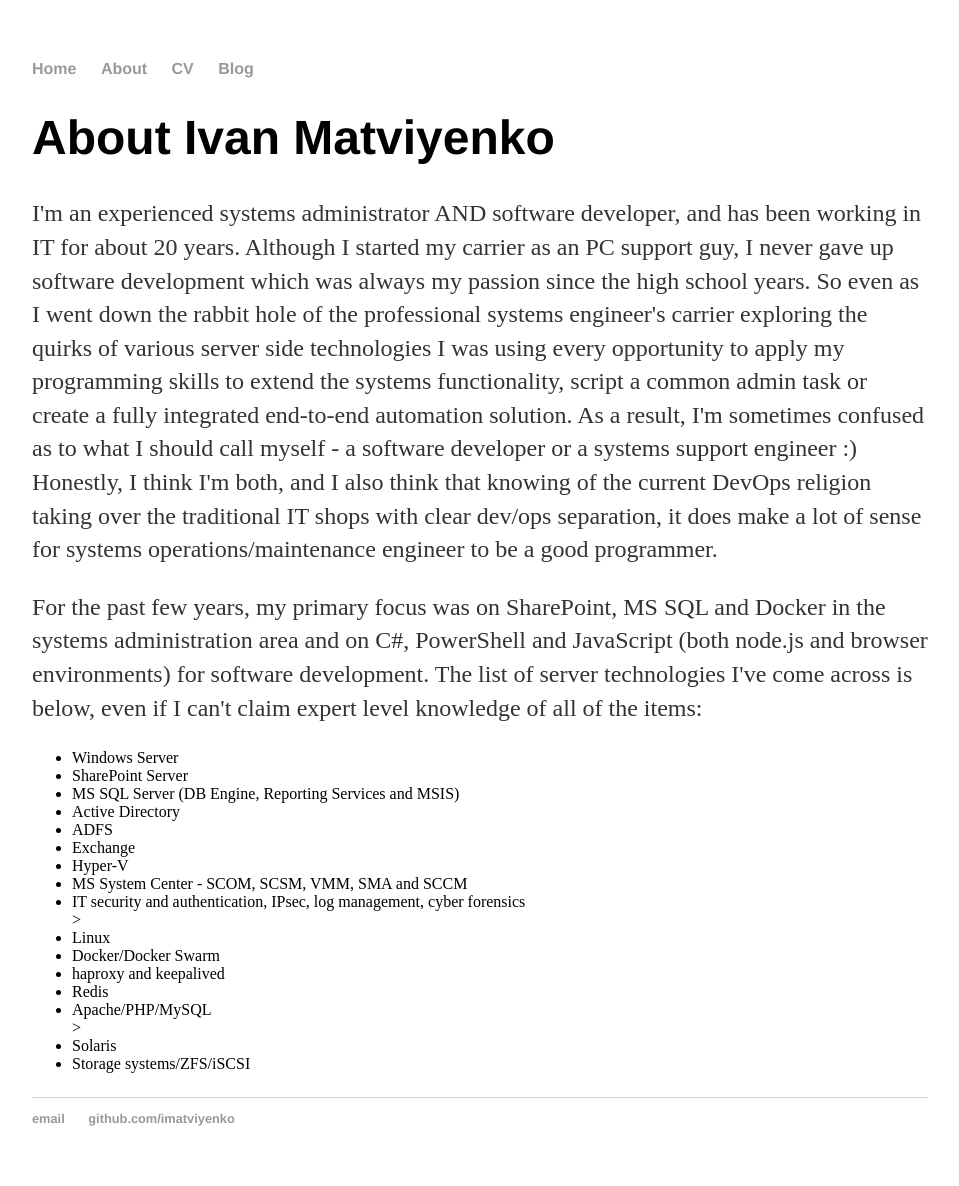
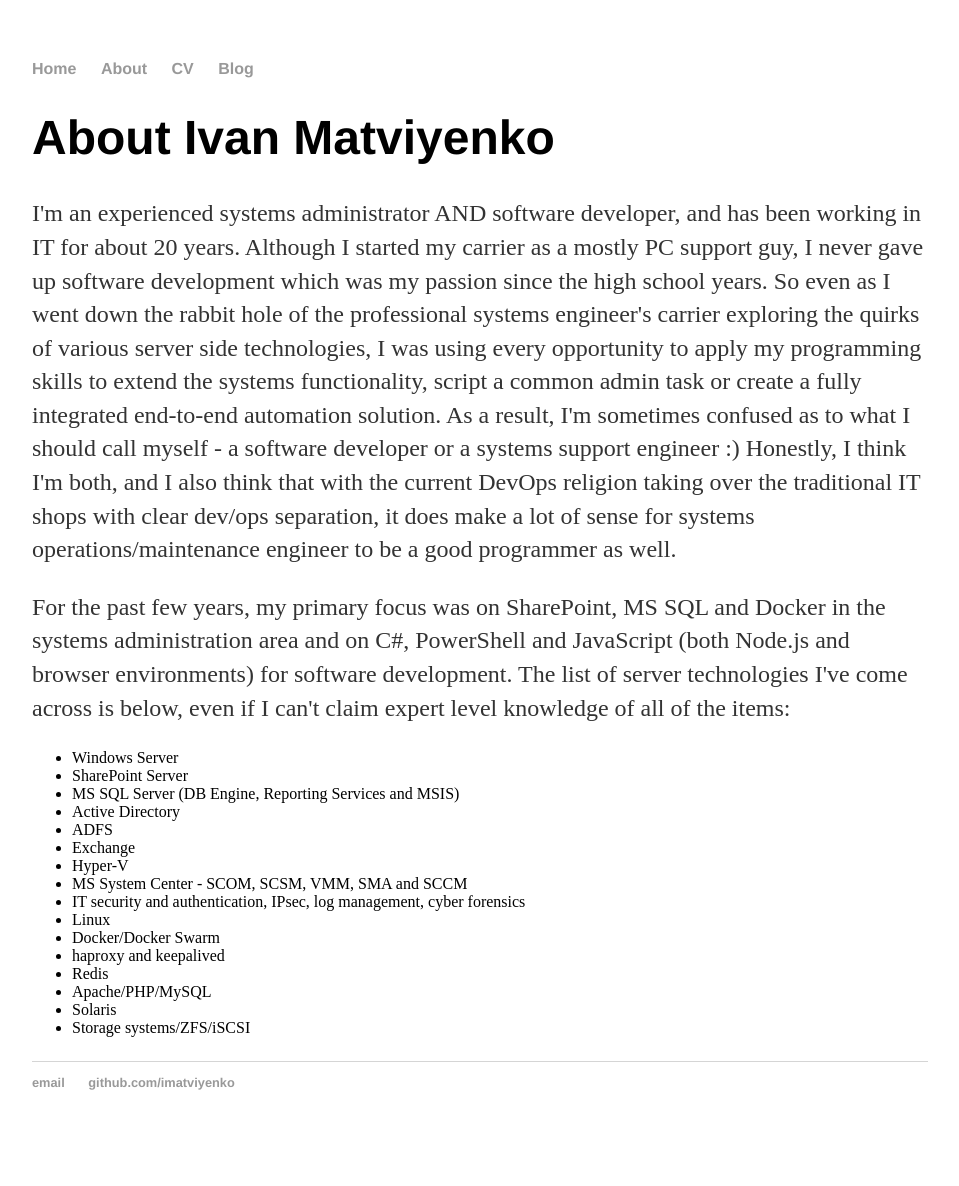
Before and after one commit to imatviyenko/imatviyenko.github.io, a Jekyll site: the page built from about/index.html, in a window 1280 px wide. Shown: the whole page, without its empty margins (160-1119 px from the left). Built offline with Jekyll 4.4.1, drawn with Linux system fonts in a browser that asks for light colours; after the commit the page ends 1150 px from its top, so only the background shows below that.

Commit message:
Fix index.html

```diff
--- a/about/index.html
+++ b/about/index.html
@@ -5,13 +5,13 @@
 <h1>{{ page.title }}</h1>
 <p>
     I'm an experienced systems administrator AND software developer, and has been working in IT for about 20 years.
-    Although I started my carrier as an PC support guy, I never gave up software development which was always my passion since the high school years.
-    So even as I went down the rabbit hole of the professional systems engineer's carrier exploring the quirks of various server side technologies I was using every opportunity to apply my programming skills to extend the systems functionality, script a common admin task or create a fully integrated end-to-end automation solution.
+    Although I started my carrier as a mostly PC support guy, I never gave up software development which was my passion since the high school years.
+    So even as I went down the rabbit hole of the professional systems engineer's carrier exploring the quirks of various server side technologies, I was using every opportunity to apply my programming skills to extend the systems functionality, script a common admin task or create a fully integrated end-to-end automation solution.
     As a result, I'm sometimes confused as to what I should call myself - a software developer or a systems support engineer :)
-    Honestly, I think I'm both, and I also think that knowing of the current DevOps religion taking over the traditional IT shops with clear dev/ops separation, it does make a lot of sense for systems operations/maintenance engineer to be a good programmer.
+    Honestly, I think I'm both, and I also think that with the current DevOps religion taking over the traditional IT shops with clear dev/ops separation, it does make a lot of sense for systems operations/maintenance engineer to be a good programmer as well.
 </p>
 <p>
-    For the past few years, my primary focus was on SharePoint, MS SQL and Docker in the systems administration area and on C#, PowerShell and JavaScript (both node.js and browser environments) for software development.
+    For the past few years, my primary focus was on SharePoint, MS SQL and Docker in the systems administration area and on C#, PowerShell and JavaScript (both Node.js and browser environments) for software development.
     The list of server technologies I've come across is below, even if I can't claim expert level knowledge of all of the items:
     <ul>
     <li>Windows Server</li>
@@ -22,12 +22,12 @@
     <li>Exchange</li>
     <li>Hyper-V</li>
     <li>MS System Center - SCOM, SCSM, VMM, SMA and SCCM</li>
-    <li>IT security and authentication, IPsec, log management, cyber forensics</li>>
+    <li>IT security and authentication, IPsec, log management, cyber forensics</li>
     <li>Linux</li>
     <li>Docker/Docker Swarm</li>
     <li>haproxy and keepalived</li>
     <li>Redis</li>
-    <li>Apache/PHP/MySQL</li>>
+    <li>Apache/PHP/MySQL</li>
     <li>Solaris</li>
     <li>Storage systems/ZFS/iSCSI</li>
     </ul>
--- a/index.html
+++ b/index.html
@@ -10,7 +10,7 @@
     </p>
     <p>
         I try to keep notes of the things I discover about software development, systems administration and life itself!
-        So feel free to check out my recent <a href="/about">blog posts</a> &NewLine;
+        So feel free to check out my recent <a href="/blog">blog posts</a> &NewLine;
         or browse through the <a href="https://github.com/imatviyenko">repositories.</a>
         I also keep my [CV](https://imatviyenko.github.io/CV/Ivan_Matviyenko_CV.pdf) updated on this site in case any job opportunity in Canada/USA finds me here :)
     </p>
```
